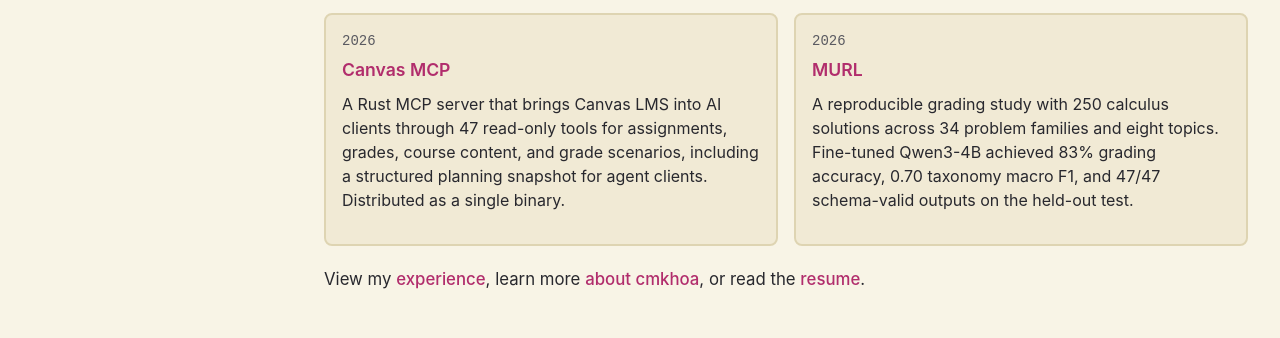
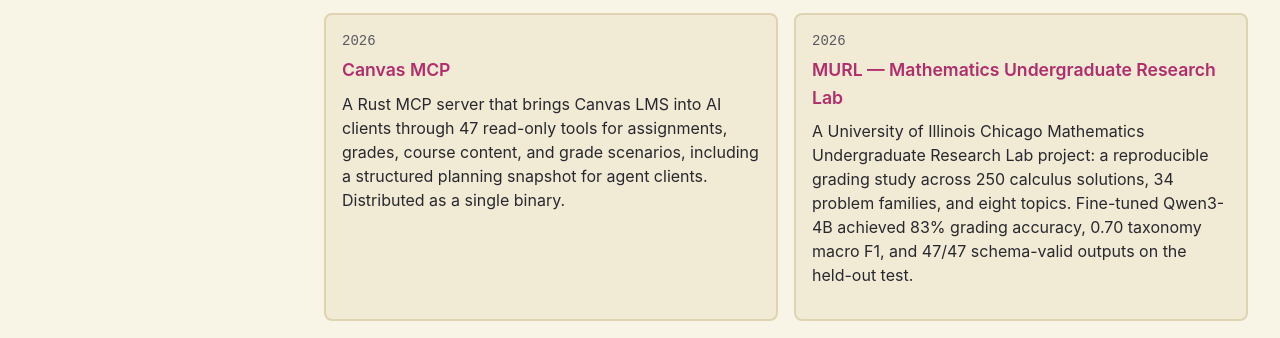
Before and after one commit to cmkhoa/cmkhoa.me, a Gatsby site: page / in a window 1280 px wide. Shown: the part 823-1161 px from the top of the page. Built offline with nearby package versions, Linux system fonts and the light colour scheme; Gatsby itself is replaced by a stand-in of ours; some packages are replaced by stand-ins of ours; a web font is replaced by a local one.

Commit message:
Clarify MURL portfolio context

```diff
--- a/src/data/projectsList.js
+++ b/src/data/projectsList.js
@@ -36,11 +36,11 @@ export const projectsList = [
     highlight: false,
   },
   {
-    name: 'MURL',
+    name: 'MURL — Mathematics Undergraduate Research Lab',
     date: '2026',
     slug: 'murl',
     tagline:
-      'A reproducible grading study with 250 calculus solutions across 34 problem families and eight topics. Fine-tuned Qwen3-4B achieved 83% grading accuracy, 0.70 taxonomy macro F1, and 47/47 schema-valid outputs on the held-out test.',
+      'A University of Illinois Chicago Mathematics Undergraduate Research Lab project: a reproducible grading study across 250 calculus solutions, 34 problem families, and eight topics. Fine-tuned Qwen3-4B achieved 83% grading accuracy, 0.70 taxonomy macro F1, and 47/47 schema-valid outputs on the held-out test.',
     url: 'https://github.com/cmkhoa/uic-murl-llm-grader-finetune',
     highlight: true,
   },
```
